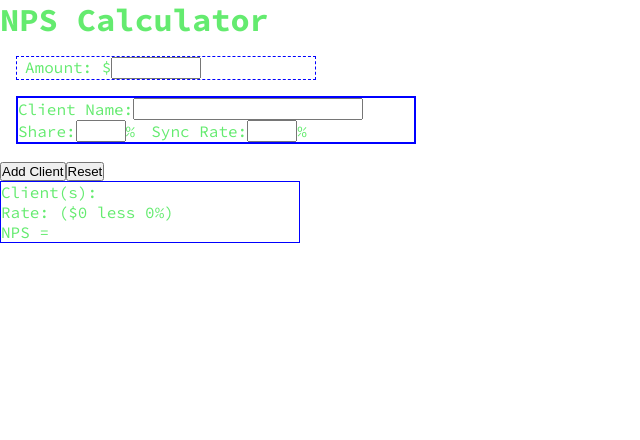
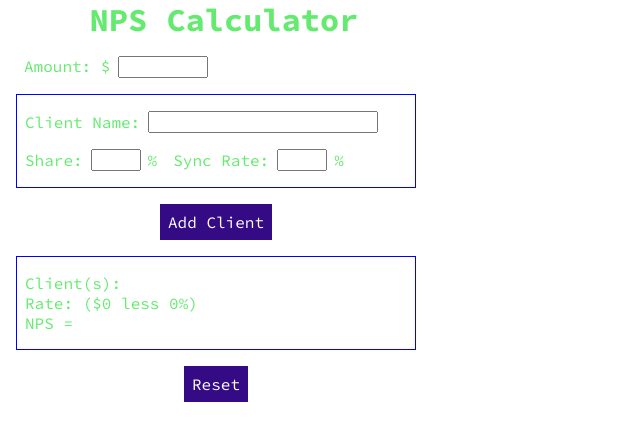
Before and after one commit to nicofitzpatrick/nps-calculator-v2, a React (Create React App) app: page / in a window 1280 px wide. Shown: the top 440 px of the page, without its empty margins (0-640 px from the left). Built offline with nearby package versions, Linux system fonts and the light colour scheme.

Commit message:
add to styling

```diff
--- a/src/App.css
+++ b/src/App.css
@@ -22,19 +22,32 @@ body {
   color: var(--green);
 }
 
+.title {
+  margin-left: 1rem;
+}
+
 .amount {
   display: flex;
-  border: 1px solid blue;
+  /* border: 1px solid blue; */
+  /* border-style: dashed; */
   margin: 1rem 0 1rem 1rem;
   padding: 0 0 0 0.5rem;
-  border-style: dashed;
+
   width: 300px;
 }
 
 .client {
-  border: 2px solid blue;
+  border: 1px solid blue;
   margin: 0 0 1rem 1rem;
-  /* padding: 1rem 0 1rem 0.5rem; */
+  padding: 1rem 0 1rem 0.5rem;
+  position: relative;
+  width: 400px;
+}
+
+.result {
+  border: 1px solid blue;
+  margin: 0 0 1rem 1rem;
+  padding: 1rem 0 1rem 0.5rem;
   width: 400px;
 }
 
@@ -49,14 +62,18 @@ body {
 
 .shortInput {
   width: 50px;
+  margin-left: 0.5rem;
+  margin-right: 7px;
 }
 
 .mediumInput {
   width: 90px;
+  margin-left: 0.5rem;
 }
 
 .longInput {
   width: 230px;
+  margin-left: 0.5rem;
 }
 
 /* spacing */
@@ -72,28 +89,48 @@ body {
   align-items: center;
 }
 
-.smallerInputBox {
-  width: 40px;
-}
-
 .leftMargin {
   margin-left: 1rem;
 }
 
-.marginBotton {
+/* .marginBotton {
   margin-bottom: 1rem;
-}
+} */
 
 .border {
   border: 1px solid blue;
 }
 
+/* buttons */
+
+.btn {
+  background-color: var(--purple);
+  border: none;
+  outline: none;
+  color: white;
+  padding: 8px 8px;
+  /* text-align: center; */
+  text-decoration: none;
+  /* display: inline-block; */
+  font-size: 16px;
+  font-family: var(--codeFont);
+}
+
+.btn:hover {
+  color: var(--purple);
+  background: pink;
+}
+
+.center {
+  display: flex;
+  justify-content: center;
+  align-items: center;
+  width: 400px;
+  margin: 0 0 1rem 1rem;
+}
+
 .comp {
   width: 300px;
-}
-
-.btns {
-  display: flex;
 }
 
 ul {
@@ -106,9 +143,11 @@ ul {
 }
 
 .close {
-  position: relative;
-  left: 25px;
-  bottom: 10px;
+  position: absolute;
+  padding: 0;
+  margin: 0;
+  left: 375px;
+  bottom: 55px;
   color: black;
   font-size: 35px;
   font-weight: lighter;
--- a/src/App.js
+++ b/src/App.js
@@ -57,24 +57,20 @@ function App() {
 
   return (
     <div>
-      <h1>NPS Calculator</h1>
+      <div className="center">
+        <h1 className="title">NPS Calculator</h1>
+      </div>
+
       <Amount amount={amount} setAmount={setAmount} />
       <ClientList
         clientObject={clientObject}
         setClientObject={setClientObject}
       />
 
-      <div className="btns">
-        <AddClientBtn
-          clientObject={clientObject}
-          setClientObject={setClientObject}
-        />
-        <ResetBtn
-          setAmount={setAmount}
-          setClientObject={setClientObject}
-          setNpsResult={setNpsResult}
-        />
-      </div>
+      <AddClientBtn
+        clientObject={clientObject}
+        setClientObject={setClientObject}
+      />
 
       <Result
         npsResult={npsResult}
@@ -83,6 +79,11 @@ function App() {
         rounded={rounded}
         convertAmount={convertAmount}
       />
+      <ResetBtn
+        setAmount={setAmount}
+        setClientObject={setClientObject}
+        setNpsResult={setNpsResult}
+      />
     </div>
   );
 }
--- a/src/components/Client.js
+++ b/src/components/Client.js
@@ -32,7 +32,16 @@ export function Client({ clientObject, setClientObject, id }) {
 
   return (
     <div className="client">
-      <div className="flexGroup ">
+      {clientObject.length === 1 ? (
+        ""
+      ) : (
+        <RemoveClientBtn
+          clientObject={clientObject}
+          setClientObject={setClientObject}
+          id={id}
+        />
+      )}
+      <div className="flexGroup spaceBottom">
         <p> Client Name: </p>{" "}
         <input
           onChange={nameHandler}
@@ -40,15 +49,6 @@ export function Client({ clientObject, setClientObject, id }) {
           id={id}
           className="input longInput"
         />
-        {clientObject.length === 1 ? (
-          ""
-        ) : (
-          <RemoveClientBtn
-            clientObject={clientObject}
-            setClientObject={setClientObject}
-            id={id}
-          />
-        )}
       </div>{" "}
       <div className="flexGroup">
         <div className="flexGroup">
--- a/src/components/Result.js
+++ b/src/components/Result.js
@@ -12,7 +12,7 @@ export function Result({
   const convertedAmount = amount === "" ? 0 : convertAmount(amount);
 
   return (
-    <div className="border marginBotton comp">
+    <div className="result">
       <p>
         Client(s):{" "}
         {clientObject.map((i) => {
--- a/src/components/buttons/AddClientBtn.js
+++ b/src/components/buttons/AddClientBtn.js
@@ -12,8 +12,10 @@ export function AddClientBtn({ clientObject, setClientObject }) {
   };
 
   return (
-    <div>
-      <button onClick={onClickHandler}>Add Client</button>
+    <div className="center">
+      <button onClick={onClickHandler} className="btn">
+        Add Client
+      </button>
     </div>
   );
 }
--- a/src/components/buttons/ResetBtn.js
+++ b/src/components/buttons/ResetBtn.js
@@ -11,8 +11,10 @@ export function ResetBtn({ setAmount, setClientObject, setNpsResult }) {
     setNpsResult("");
   };
   return (
-    <div>
-      <button onClick={handleReset}>Reset</button>
+    <div className="center">
+      <button onClick={handleReset} className="btn">
+        Reset
+      </button>
     </div>
   );
 }
```
